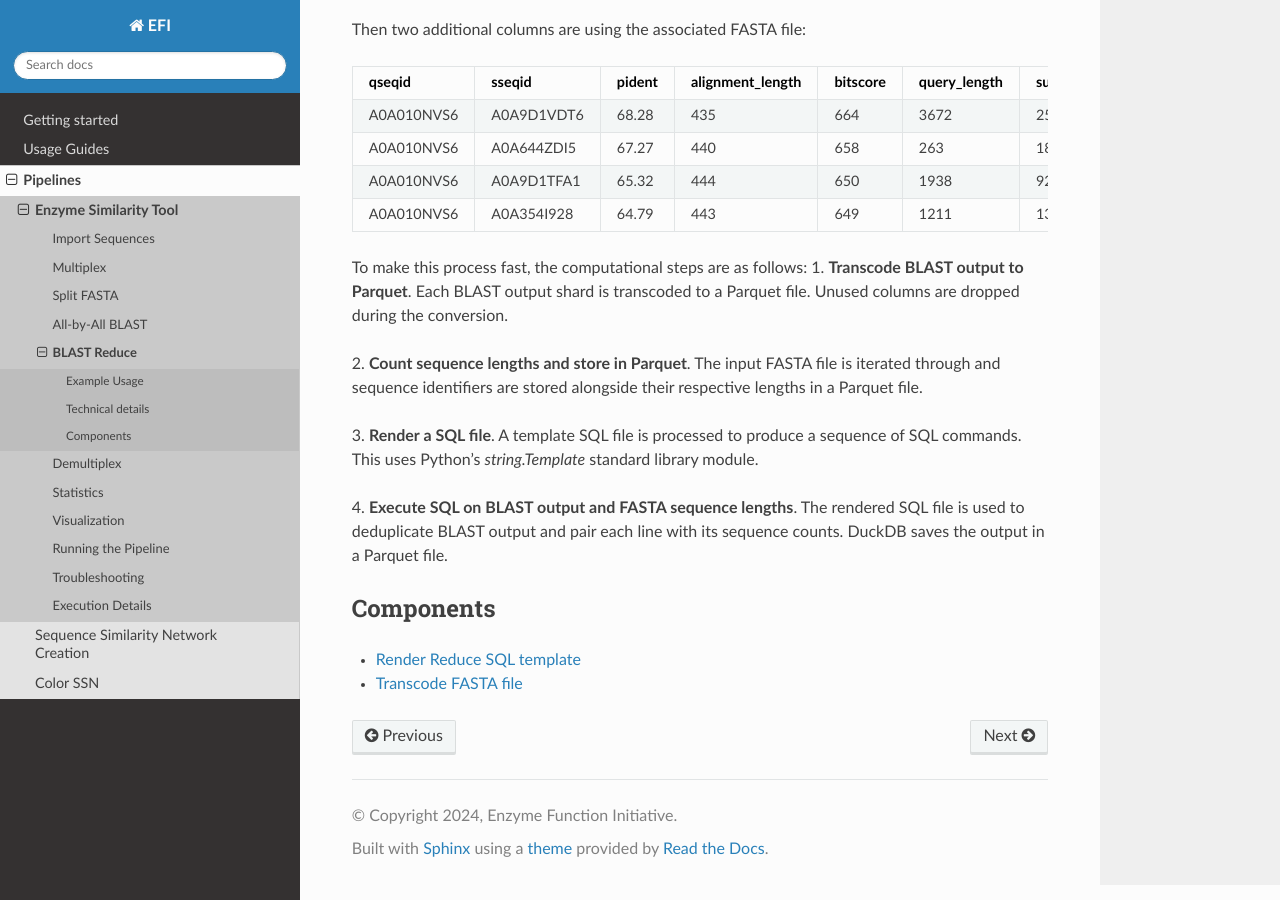
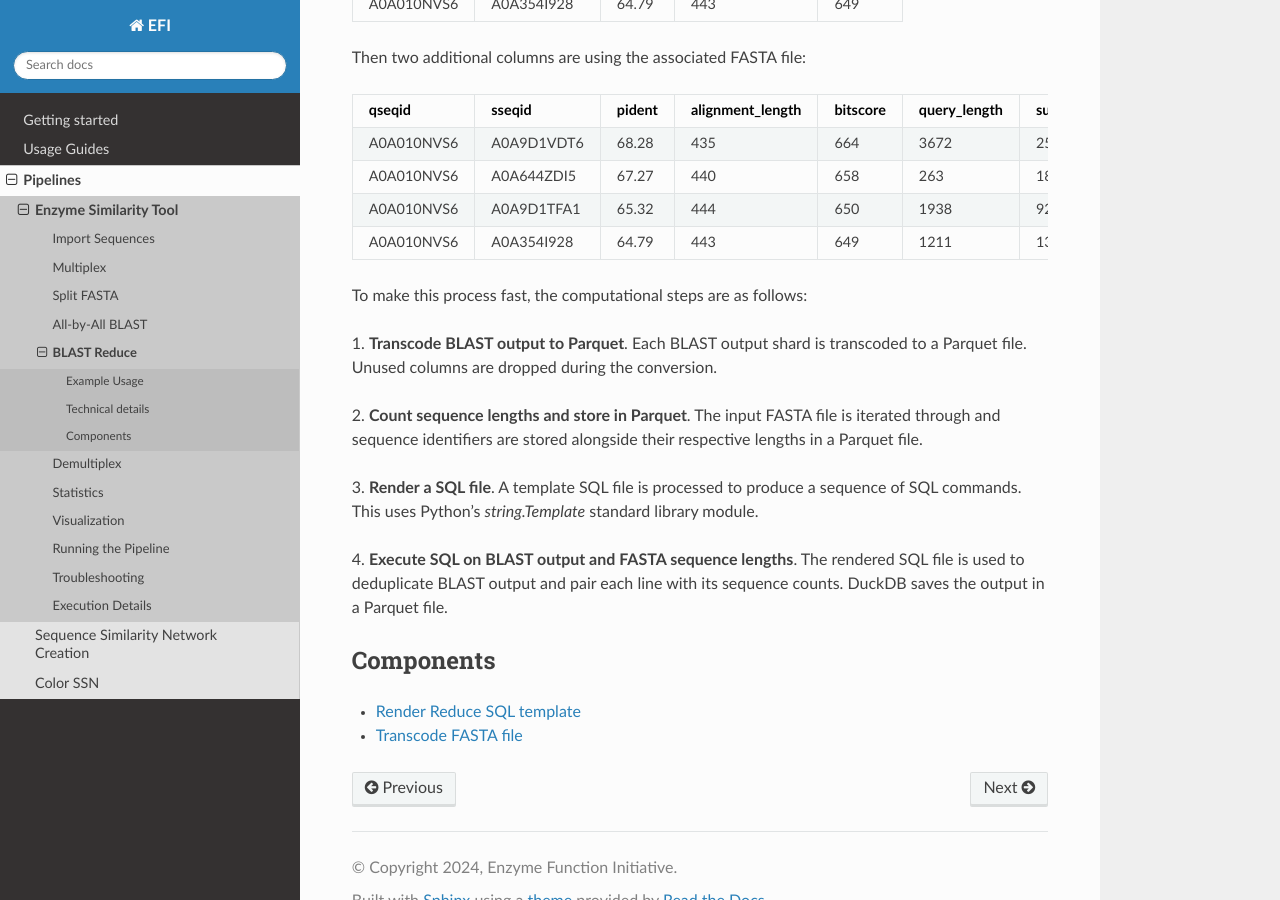
Before and after one commit to EnzymeFunctionInitiative/EST, a Sphinx documentation site: the page built from docs/source/pipelines/est/blastreduce/index.rst, in a window 1280 px wide and 900 px high, scrolled down 1618 px. Built offline with Sphinx 7.4.7 and the Read the Docs theme 2.0.0, drawn with Linux system fonts in a browser that asks for light colours.

Commit message:
Fix formatting of inline code and lists

```diff
--- a/docs/source/pipelines/est/blastreduce/index.rst
+++ b/docs/source/pipelines/est/blastreduce/index.rst
@@ -13,9 +13,9 @@
 1. **Deduplicate BLAST output**. Because an all-by-all BLAST is run, there may be
 multiple copies of pairs of sequence identifiers present in the output. Only one
 of these pairs is desired, so this stage removes all but the first occurrence
-(smallest when sorted lexicographically by `qseqid` and `sseqid`).
+(smallest when sorted lexicographically by ``qseqid`` and ``sseqid``).
 
-1. **Add sequence length information**. Every `qseqid` and every `sseqid`
+1. **Add sequence length information**. Every ``qseqid`` and every ``sseqid``
 represents a sequence from the input FASTA file. The lengths of these
 sequences are needed for a later alignment score calculation. This stage
 computes sequence lengths and combines this information with the concatenated
@@ -45,7 +45,7 @@
 
     duckdb < reduce.sql
 
-This will produce a file `1.out.parquet` that contains the processed BLAST output.
+This will produce a file ``1.out.parquet`` that contains the processed BLAST output.
 
 Technical details
 -----------------
@@ -96,6 +96,7 @@
 +------------+------------+--------+------------------+----------+--------------+----------------+
 
 To make this process fast, the computational steps are as follows:
+
 1. **Transcode BLAST output to Parquet**. Each BLAST output shard is transcoded to
 a Parquet file. Unused columns are dropped during the conversion.
 
--- a/docs/source/pipelines/est/index.rst
+++ b/docs/source/pipelines/est/index.rst
@@ -126,7 +126,7 @@
    accession IDs to sequences is performed concurrently, resulting in a number
    of FASTA files equal to the number of accession ID file shards.
 
-   If the input mode is a FASTA file, accessison IDs will still try to be
+   If the input mode is a FASTA file, accession IDs will still try to be
    identified so that taxonomy information can be associated with the sequences.
    The ID headers in the file may be rewritten internally.
 
```
